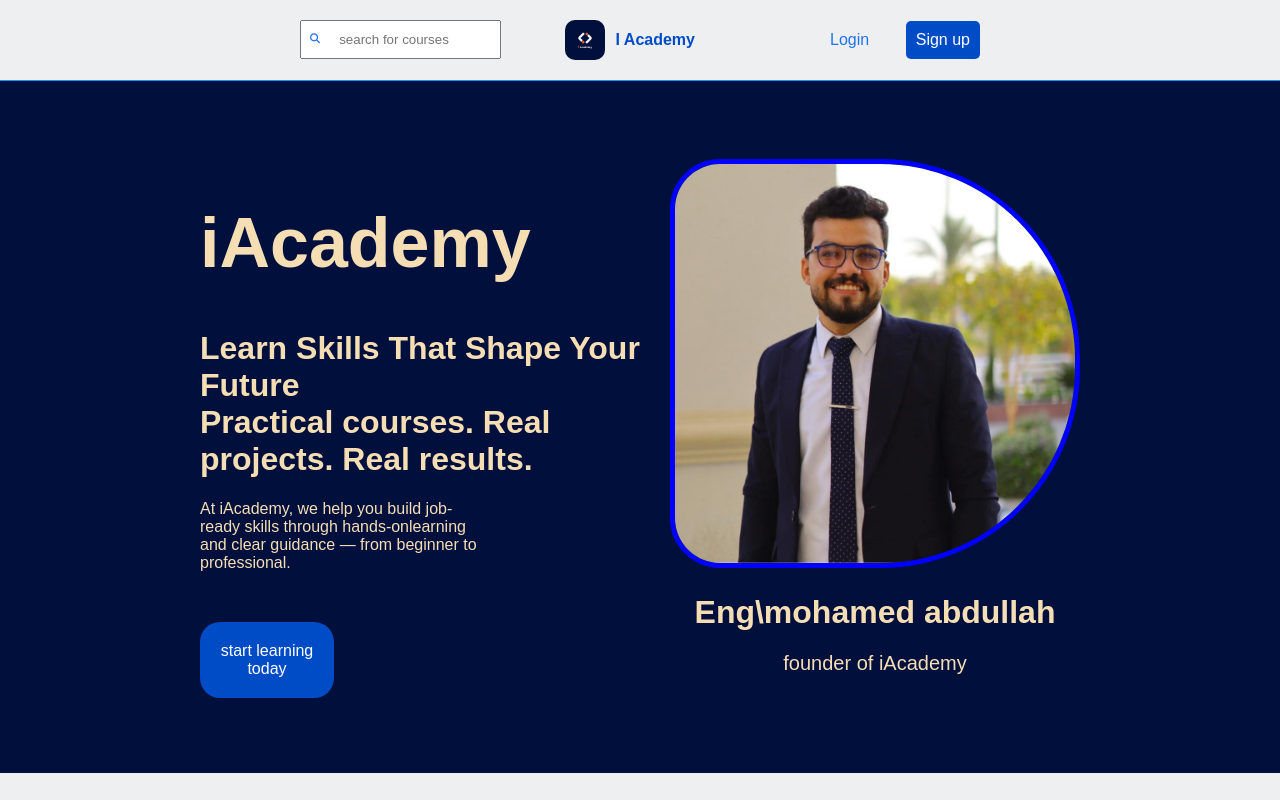
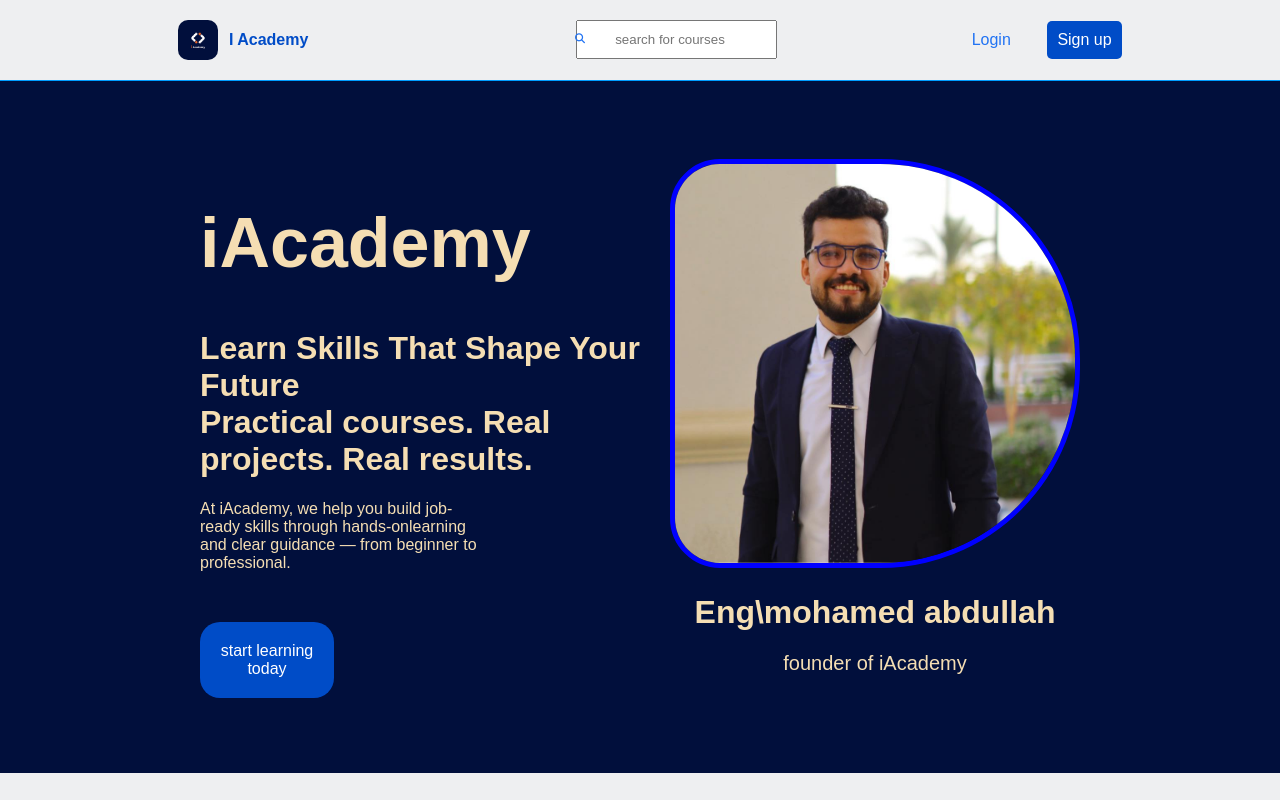
Before and after one commit to AhmedRizk121/iAcademy-project, a plain HTML site: page index.html in a window 1280 px wide. Shown: the top 800 px of the page. Drawn offline with Linux system fonts and the light colour scheme; a web font is replaced by a local one.

Commit message:
update something

```diff
--- a/css/sigunup.css
+++ b/css/sigunup.css
@@ -28,7 +28,7 @@ a {
 
 .left {
     flex: 1;
-    padding: 70px;
+    padding: 65px;
     background: linear-gradient(180deg, #f9fbff, #eef3ff);
 }
 
--- a/css/style.css
+++ b/css/style.css
@@ -2,7 +2,6 @@
 
 body {
     background-color: #eeeff1;
-
     font-family: "Geom", sans-serif;
     margin: 0px;
     overflow-x: hidden;
@@ -13,9 +12,8 @@ a {
 }
 
 nav {
-    padding: 0px 300px;
     display: flex;
-    justify-content: space-between;
+    justify-content: space-around;
     align-items: center;
     color: #004cc7;
     border-bottom: 1px solid #009dff;
@@ -23,7 +21,7 @@ nav {
 
 nav form input {
     position: absolute;
-    left: 300px;
+    left: 45%;
     top: 20px;
     z-index: 0;
     padding: 10px;
@@ -31,12 +29,12 @@ nav form input {
 }
 
 nav form input:hover {
-    border: 5px solid #2173f3;
+    border: 2px solid #2173f3;
 }
 
 nav form span {
     position: relative;
-    left: 10px;
+    right: 70px;
     top: -3px;
     bottom: 2px;
     font-size: 10px;
@@ -51,7 +49,6 @@ nav .logo {
     justify-content: space-between;
     align-items: center;
     padding: 20px;
-    margin-left: 120px;
     cursor: pointer;
 }
 
--- a/index.html
+++ b/index.html
@@ -12,15 +12,18 @@
 
 <body>
     <nav>
+
+        <div class="logo">
+            <img src="images/images.png" alt="logo" width="40px" />
+            <span><b>I Academy</b></span>
+        </div>
+
         <form action="">
             <span><i class="fa-solid fa-magnifying-glass"></i></span>
             <input type="search" placeholder="search for courses" />
         </form>
 
-        <div class="logo">
-            <img src="images/images.png" alt="logo" width="40px" />
-            <span><b>I Academy</b></span>
-        </div>
+
 
         <div class="register">
             <a class="login" href="login.html" target="_self">Login</a>
```
